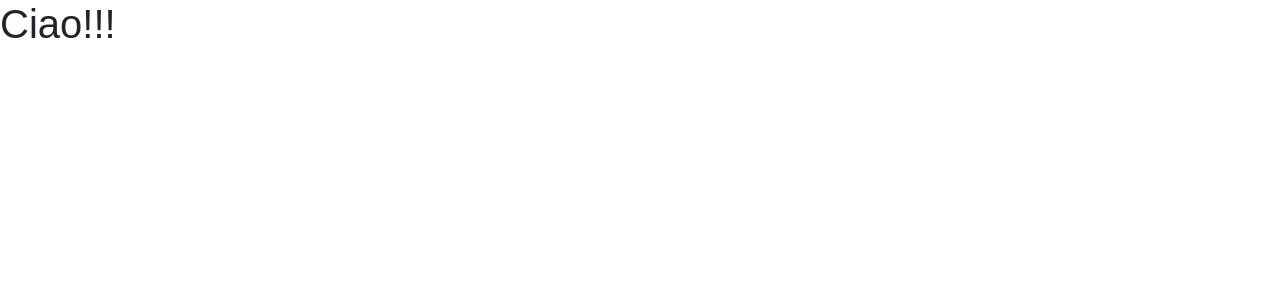
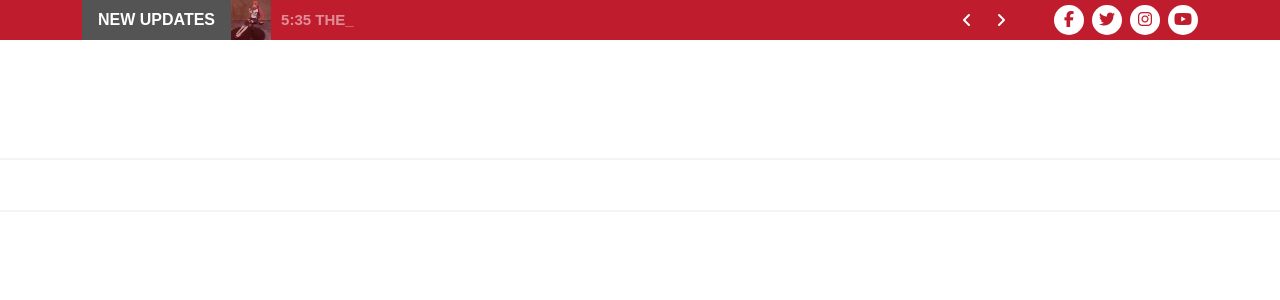
Before and after one commit to MicheleIanni86/proj-html-vuejs, a Vue app: page / in a window 1280 px wide. Shown: the top 300 px of the page. Built offline with nearby package versions, Linux system fonts and the light colour scheme.

Commit message:
feat: Add Structural Components

```diff
--- a/src/App.vue
+++ b/src/App.vue
@@ -1,11 +1,17 @@
 <script>
 import { store } from './store';
+
+import HeaderComp from './components/HeaderComp.vue';
+import MainComp from './components/MainComp.vue';
+import FooterComp from './components/FooterComp.vue';
 
 export default {
   data() {
     return { store };
 
   },
+
+  components: { HeaderComp, MainComp, FooterComp },
 
 
 
@@ -14,7 +20,9 @@ export default {
 </script>
 
 <template>
-  <h1>Ciao!!!</h1>
+  <HeaderComp></HeaderComp>
+  <MainComp></MainComp>
+  <FooterComp></FooterComp>
 </template>
 
 <style lang="scss">
--- /dev/null
+++ b/src/components/FooterComp.vue
@@ -0,0 +1,34 @@
+<script>
+import { store } from '../store';
+
+
+
+export default {
+    data() {
+        return {
+            store,
+        };
+    },
+
+
+
+
+
+
+    created() {
+
+
+    },
+
+    methods: {
+
+
+    },
+};
+
+
+</script>
+
+<template></template>
+
+<style lang="scss" scoped></style>
--- /dev/null
+++ b/src/components/HeaderComp.vue
@@ -0,0 +1,128 @@
+<script>
+import { store } from '../store';
+
+export default {
+    data() {
+        return {
+            store,
+
+        };
+    },
+
+
+
+    created() {
+
+
+    },
+
+    methods: {
+
+
+    },
+};
+
+
+</script>
+
+<template>
+    <!-- // FIRST LINE HEADER-------------------------------------- -->
+    <div class="first-line d-flex ">
+        <div class="container d-flex justify-content-between">
+
+            <div class="news-updates d-flex align-items-center me-auto">
+                <div class=" d-flex align-items-center fw-bold text-white px-3">NEW UPDATES</div>
+                <img src="../assets/img/meal-time-150x150.webp" alt="meal-time">
+                <p>5:35 THE_</p>
+            </div>
+
+            <div class="change-updates d-flex gap-4 align-items-center me-5">
+                <i class="fa-solid fa-angle-left" style="color: #ffffff;"></i>
+                <i class="fa-solid fa-angle-right" style="color: #ffffff;"></i>
+            </div>
+
+            <div class="logos-socials d-flex align-items-center gap-2">
+                <div><i class="fa-brands fa-facebook-f" style="color: #bf1d2e;"></i></div>
+                <div><i class="fa-brands fa-twitter" style="color: #bf1d2e;"></i></div>
+                <div><i class="fa-brands fa-instagram" style="color: #bf1d2e;"></i></div>
+                <div><i class="fa-brands fa-youtube" style="color: #bf1d2e;"></i></div>
+            </div>
+        </div>
+    </div>
+
+    <!-- // SECOND LINE HEADER-------------------------------------- -->
+    <div class="second-line-banner"></div>
+
+
+    <!-- // THIRD LINE HEADER-------------------------------------- -->
+    <div class="third-line-link"></div>
+</template>
+
+<style lang="scss" scoped>
+.bord {
+    border: 2px dashed red;
+}
+
+// FIRST LINE HEADER--------------------------------------
+.first-line {
+    background-color: #bf1d2e;
+    height: 40px;
+
+}
+
+.news-updates {
+
+    div {
+        background-color: #545454;
+        height: 100%;
+    }
+
+    img {
+        max-height: 40px;
+        opacity: 0.7;
+    }
+
+    p {
+        font-size: 15px;
+        color: white;
+        opacity: 0.5;
+        font-weight: bold;
+        padding-left: 10px;
+        margin: 0;
+
+        i {
+            color: #bf1d2e;
+        }
+    }
+}
+
+.logos-socials {
+    div {
+        background-color: white;
+        height: 30px;
+        aspect-ratio: 1;
+        text-align: center;
+        line-height: 30px;
+        border-radius: 50%;
+
+    }
+}
+
+
+
+
+
+
+
+// SECOND LINE HEADER--------------------------------------
+.second-line-banner {
+    height: 120px;
+    border-bottom: 2px solid #f4f4f4;
+}
+
+// THIRD LINE HEADER--------------------------------------
+.third-line-link {
+    height: 52px;
+    border-bottom: 2px solid #f4f4f4;
+}
+</style>
--- /dev/null
+++ b/src/components/MainComp.vue
@@ -0,0 +1,30 @@
+<script>
+import { store } from '../store';
+
+export default {
+    data() {
+        return {
+            store,
+
+        };
+    },
+
+
+
+    created() {
+
+
+    },
+
+    methods: {
+
+
+    },
+};
+
+
+</script>
+
+<template></template>
+
+<style lang="scss" scoped></style>
--- a/src/styles/general.scss
+++ b/src/styles/general.scss
@@ -9,4 +9,9 @@
     box-sizing: border-box;
     font-family:sans-serif;
 }
+
+body {
+    width: 100%;
+    height: 100vh;
+}
 // -------------------------------------------------
```
